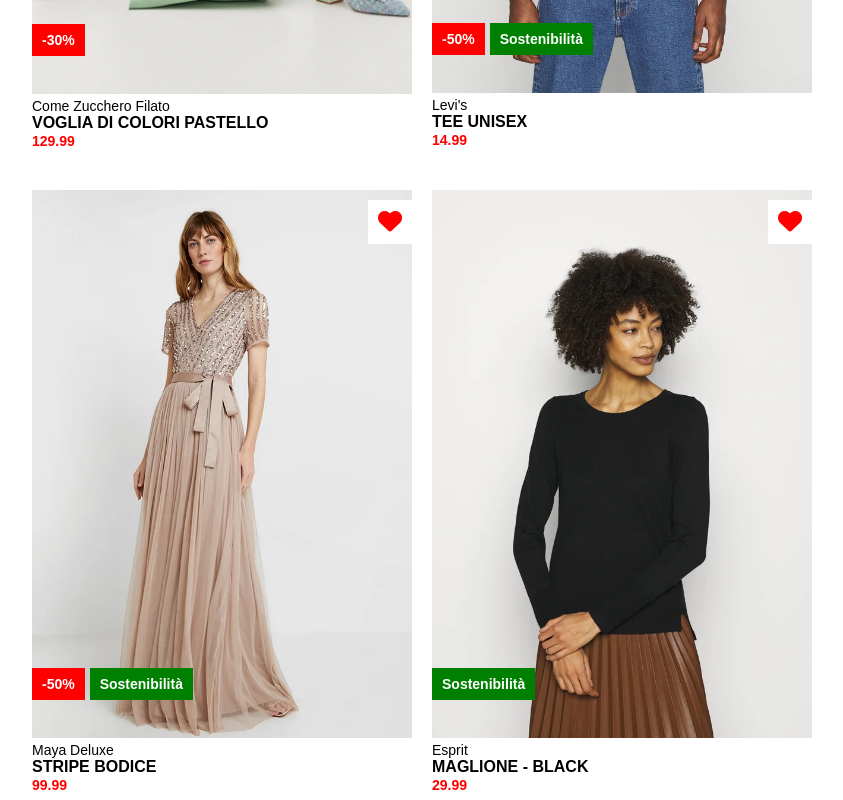
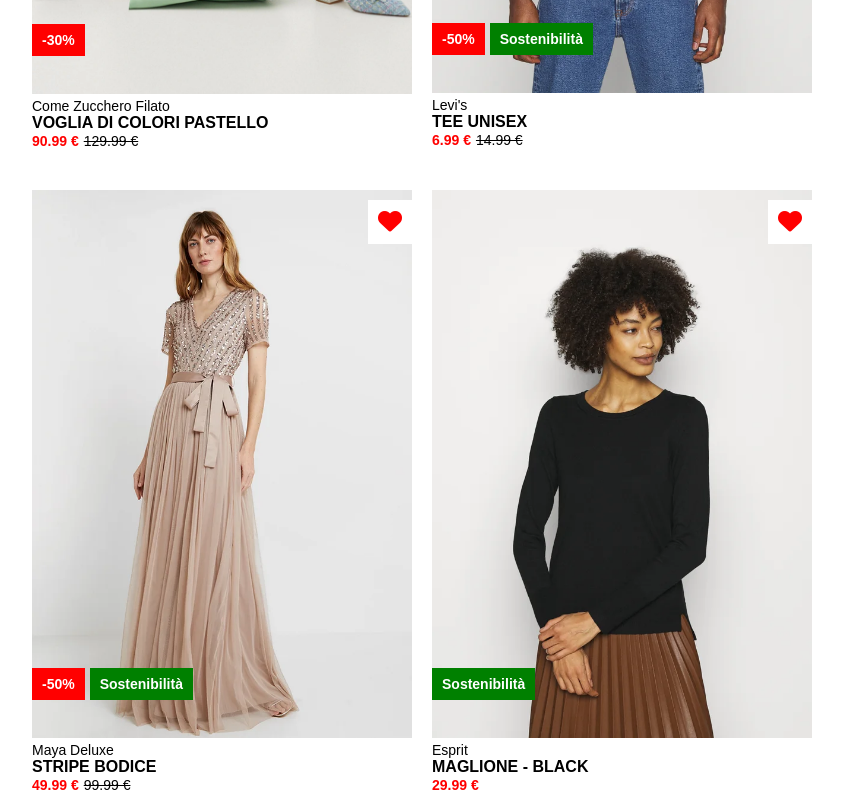
Before and after one commit to danielecolaci/vite-boolando, a Vue app: page / in a window 1280 px wide. Shown: the part 1180-1980 px from the top of the page, without its empty margins (218-1061 px from the left). Built offline with nearby package versions, Linux system fonts and the light colour scheme; data requests are answered from the project's data file.

Commit message:
Add price with discount calc and condition

```diff
--- a/src/components/AppMain.vue
+++ b/src/components/AppMain.vue
@@ -10,6 +10,19 @@ export default {
     data() {
         return {
             state
+        }
+    },
+    methods: {
+        priceDiscounted(price, badges) {
+            let newPrice = price;
+            for (let i = 0; i < badges.length; i++) {
+                if (badges[i].type === 'discount') {
+                    const value = parseFloat(badges[i].value);
+                    newPrice = price - (price * (value / 100));
+                    break;
+                }
+            }
+            return newPrice.toFixed(2)
         }
     },
     mounted() {
--- a/src/components/ProductCard.vue
+++ b/src/components/ProductCard.vue
@@ -36,8 +36,12 @@ export default {
         <div class="card-text">
             <p class="brand">{{ brand }}</p>
             <h2>{{ model }}</h2>
-            <p class="final-price">{{ price }}</p>
-            <!-- <span class="old-price">{{ oldPrice }}</span> -->
+            <p class="final-price" v-if="badges[badges.length - 1].type == 'discount'">
+                {{ (price + (price * parseFloat(badges[badges.length - 1].value) / 100)).toFixed(0) - 0.01 }} €
+            </p>
+            <p class="final-price" v-else>{{ price }} €</p>
+            <span class="old-price" v-if="badges[badges.length - 1].type == 'discount'">{{ price }} €
+            </span>
         </div>
     </div>
 
```
